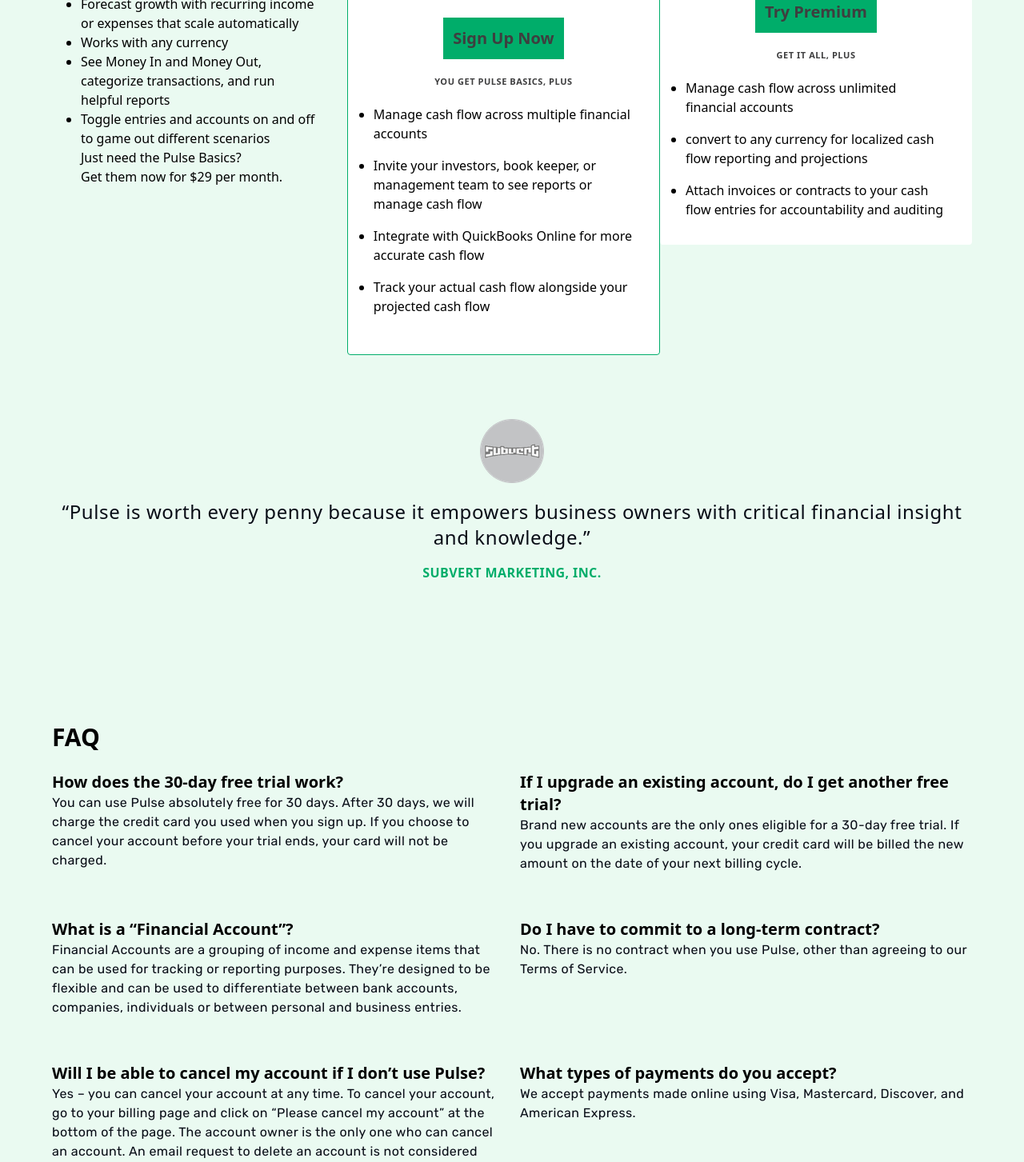
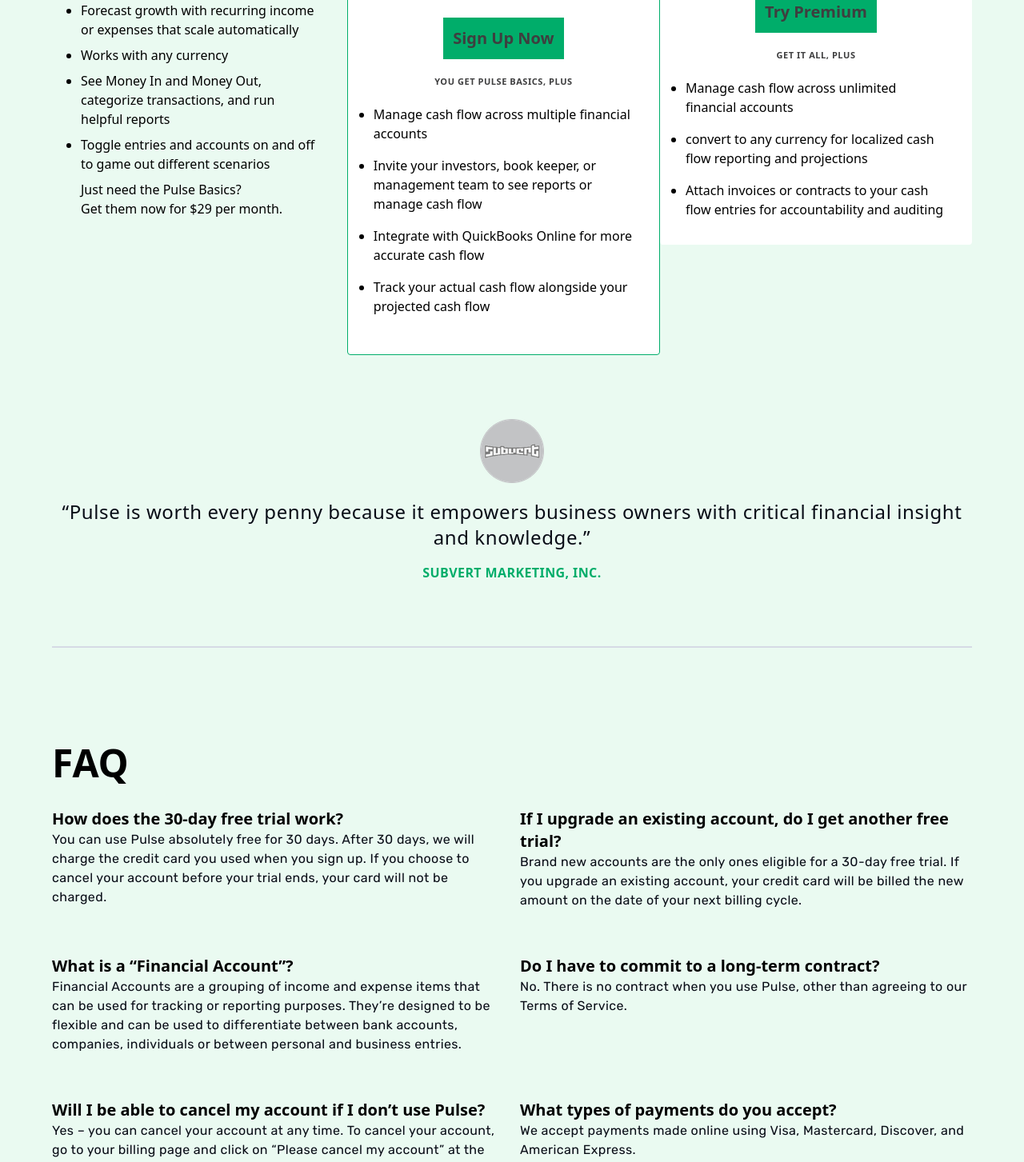
Before and after one commit to gaqlaxy/Level1, a React (Vite) app in the folder Pulse/: page / in a window 1280 px wide. Shown: the part 680-2133 px from the top of the page at 80% size. Built offline with nearby package versions, Linux system fonts and the light colour scheme.

Commit message:
Completed Pulse

```diff
--- a/Pulse/src/Faq.jsx
+++ b/Pulse/src/Faq.jsx
@@ -3,8 +3,8 @@
 export default function Faq() {
   return (
     <>
-      <div className="mt-7 mb-16 max-w-[1150px] mx-auto">
-        <h1 className="text-3xl font-extrabold mb-6">FAQ</h1>
+      <div className="mt-7 mb-16 pt-20 max-w-[1150px] mx-auto">
+        <h1 className="text-5xl font-extrabold mb-8">FAQ</h1>
 
         <div className="grid grid-cols-2 gap-y-14 gap-x-5">
           <div className="faq1">
--- a/Pulse/src/Footer.jsx
+++ b/Pulse/src/Footer.jsx
@@ -3,7 +3,7 @@
 export default function Footer() {
   return (
     <>
-      <footer className="bg-[#080c16] relative">
+      <footer className="bg-[#080c16]">
         <div className="flex justify-around mx-10 mt-20 pt-20">
           <div className="p-5">
             <img src="/pulse-logo.svg" alt="" className="mb-16" />
--- a/Pulse/src/Navbar.jsx
+++ b/Pulse/src/Navbar.jsx
@@ -9,12 +9,18 @@
         </div>
         <div>
           <ul className="flex items-center gap-14 text-pulsegreen font-bold tracking-wide font-worksans">
-            <li className="cursor-pointer hover:text-black">Features</li>
-            <li className="cursor-pointer hover:text-black">
+            <li className="cursor-pointer hover:text-black transition-colors">
+              Features
+            </li>
+            <li className="cursor-pointer hover:text-black transition-colors">
               Customer Stories
             </li>
-            <li className="text-black cursor-pointer">Pricing</li>
-            <li className="cursor-pointer hover:text-black">Blog</li>
+            <li className="text-black cursor-pointer transition-colors">
+              Pricing
+            </li>
+            <li className="cursor-pointer hover:text-black transition-colors">
+              Blog
+            </li>
             <li className="border-2 border-solid px-4 py-1 border-pulsegreen signupbtn">
               Sign Up
             </li>
--- a/Pulse/src/Pricing.jsx
+++ b/Pulse/src/Pricing.jsx
@@ -13,19 +13,19 @@
           </div>
           <div className="content px-5">
             <ul className="list-disc">
-              <li>
+              <li className="mb-2">
                 Manage cash flow on a daily, weekly, monthly, or yearly basis
               </li>
-              <li>
+              <li className="mb-2">
                 Forecast growth with recurring income or expenses that scale
                 automatically
               </li>
-              <li>Works with any currency</li>
-              <li>
+              <li className="mb-2">Works with any currency</li>
+              <li className="mb-2">
                 See Money In and Money Out, categorize transactions, and run
                 helpful reports
               </li>
-              <li>
+              <li className="mb-2">
                 Toggle entries and accounts on and off to game out different
                 scenarios
               </li>
--- a/Pulse/src/Testimonials.jsx
+++ b/Pulse/src/Testimonials.jsx
@@ -3,7 +3,7 @@
 export default function Testimonials() {
   return (
     <>
-      <div className="testimonials flex flex-col items-center mt-20 gap-5 mb-44 max-w-[1150px] mx-auto">
+      <div className="testimonials flex flex-col items-center mt-20 gap-5 mb-10 max-w-[1150px] mx-auto border-b-2 border-solid border-[#d6dae5] pb-20">
         <div className="">
           <img src="/subvert-avatar.png" alt="" />
         </div>
--- a/Pulse/src/index.css
+++ b/Pulse/src/index.css
@@ -14,13 +14,7 @@
     box-shadow: -5px 5px #00ad6a;
     transform: translate3d(5px, -5px, 0);
   }
-  .footerbtn {
-    transition: all 0.3s ease-in-out;
-  }
-  .footerbtn:hover {
-    box-shadow: 5px -5px #00ad6a;
-    transform: translate3d(5px, -5px, 0);
-  }
+
   .pricingbtn {
     transition: all 0.5s;
   }
```
